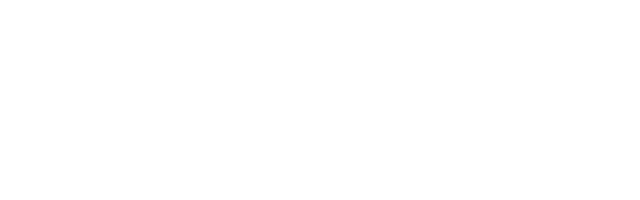
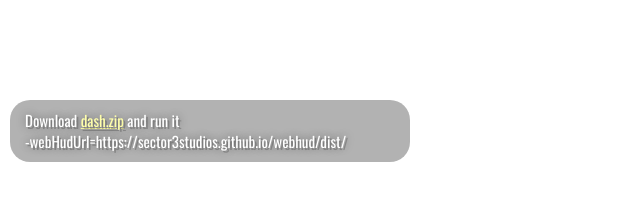
Before and after one commit to Colin-Blankenburg/colin-blankenburg.github.io, a plain HTML site: page index.html in a window 1280 px wide. Shown: the whole page, without its empty margins (0-640 px from the left). Drawn offline with nearby package versions, Linux system fonts and the light colour scheme.

Commit message:
Update 3

```diff
--- a/index.html
+++ b/index.html
@@ -3,6 +3,6 @@
 	<head>
 		<meta charset="UTF-8" />
 		<title>Project name - index</title>
-	<link rel="shortcut icon" href="favicon.ico"><link href="bundle.index.f891e2cdc2c7fbf246f9.css" rel="stylesheet"></head>
-	<body><script type="text/javascript" src="bundle.index.f891e2cdc2c7fbf246f9.js"></script></body>
+	<link rel="shortcut icon" href="favicon.ico"><link href="bundle.index.c5bed361f5adc0ebf856.css" rel="stylesheet"></head>
+	<body><script type="text/javascript" src="bundle.index.c5bed361f5adc0ebf856.js"></script></body>
 </html>
```
